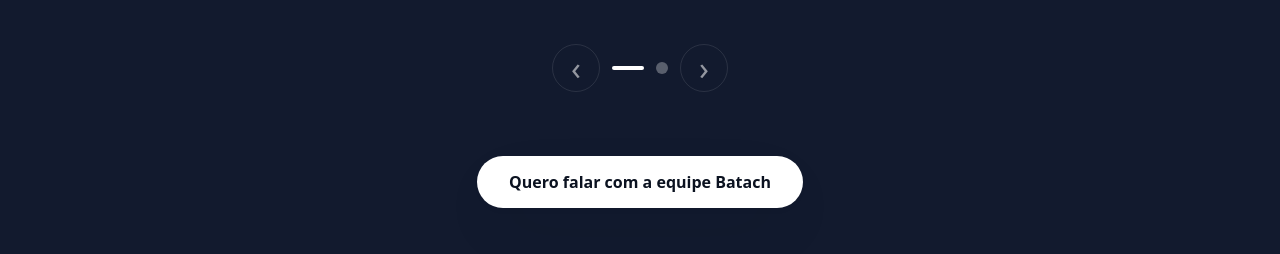
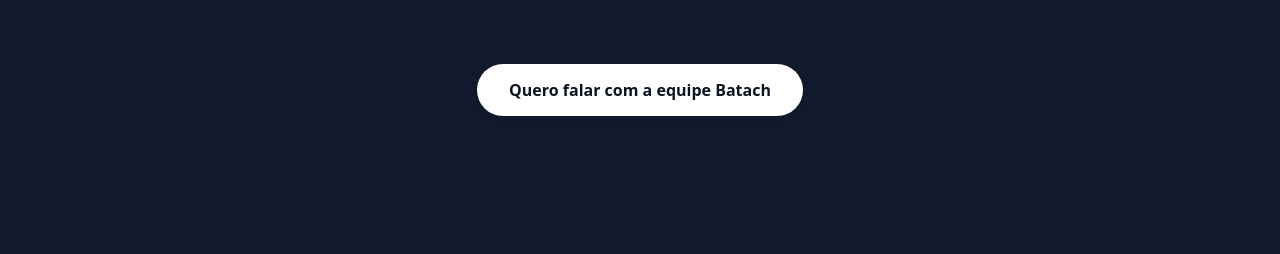
Before and after one commit to kauazaca221-maker/batach, a plain HTML site: page index.html in a window 1280 px wide. Shown: the part 4091-4345 px from the top of the page. Drawn offline with Linux system fonts and the light colour scheme; a web font is replaced by a local one.

Commit message:
Remove services slider controls

```diff
--- a/index.html
+++ b/index.html
@@ -283,13 +283,6 @@
 
           </div>
 
-          <div class="slider-controls" aria-hidden="true">
-            <button type="button">‹</button>
-            <span class="active"></span>
-            <span></span>
-            <button type="button">›</button>
-          </div>
-
           <div class="center-action">
             <a href="#contato" class="btn btn-white">Quero falar com a equipe Batach</a>
           </div>
--- a/styles.css
+++ b/styles.css
@@ -814,41 +814,6 @@
   color: var(--ink);
 }
 
-.slider-controls {
-  display: flex;
-  align-items: center;
-  justify-content: center;
-  gap: 0.75rem;
-  margin-top: 2.75rem;
-}
-
-.slider-controls button {
-  display: flex;
-  width: 3rem;
-  height: 3rem;
-  align-items: center;
-  justify-content: center;
-  border: 1px solid rgba(255, 255, 255, 0.1);
-  border-radius: 999px;
-  color: rgba(255, 255, 255, 0.55);
-  background: transparent;
-  font-size: 2rem;
-  line-height: 1;
-}
-
-.slider-controls span {
-  width: 0.75rem;
-  height: 0.75rem;
-  border-radius: 999px;
-  background: rgba(255, 255, 255, 0.3);
-}
-
-.slider-controls .active {
-  width: 2rem;
-  height: 0.25rem;
-  background: #fff;
-}
-
 .solution-institutional-bg {
   position: relative;
   isolation: isolate;
```
